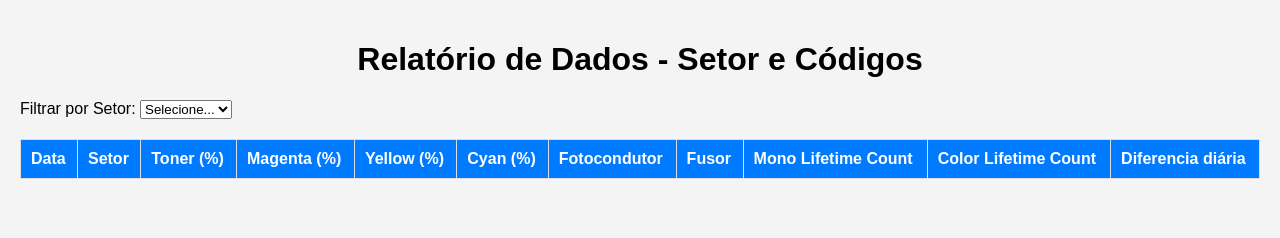
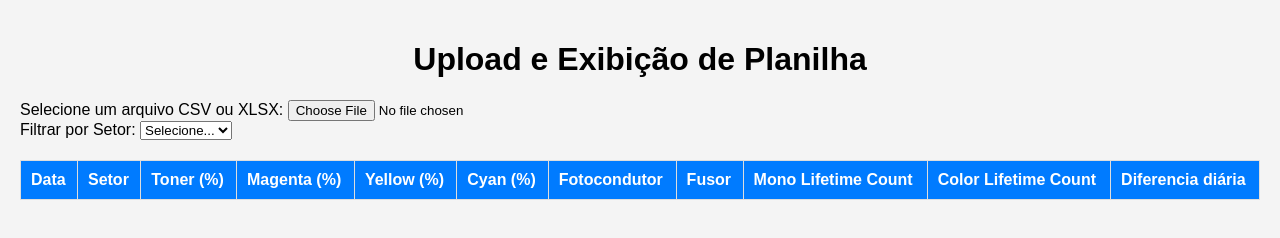
Before and after one commit to alexsandrosipelli/Analisador-HISTORY-logs, a plain HTML site: page index.html in a window 1280 px wide. Drawn offline with Linux system fonts and the light colour scheme.

Commit message:
Update index.html

```diff
--- a/index.html
+++ b/index.html
@@ -3,13 +3,18 @@
 <head>
   <meta charset="UTF-8">
   <meta name="viewport" content="width=device-width, initial-scale=1.0">
-  <title>Relatório de Dados</title>
+  <title>Upload e Exibição de Planilha</title>
   <link rel="stylesheet" href="styles.css">
 </head>
 <body>
   <header>
-    <h1>Relatório de Dados - Setor e Códigos</h1>
+    <h1>Upload e Exibição de Planilha</h1>
   </header>
+
+  <section class="upload">
+    <label for="file-input">Selecione um arquivo CSV ou XLSX:</label>
+    <input type="file" id="file-input" />
+  </section>
 
   <section class="filters">
     <label for="sector">Filtrar por Setor:</label>
@@ -39,6 +44,7 @@
     </tbody>
   </table>
 
+  <script src="https://cdnjs.cloudflare.com/ajax/libs/xlsx/0.17.4/xlsx.full.min.js"></script> <!-- SheetJS -->
   <script src="app.js"></script>
 </body>
 </html>
```
